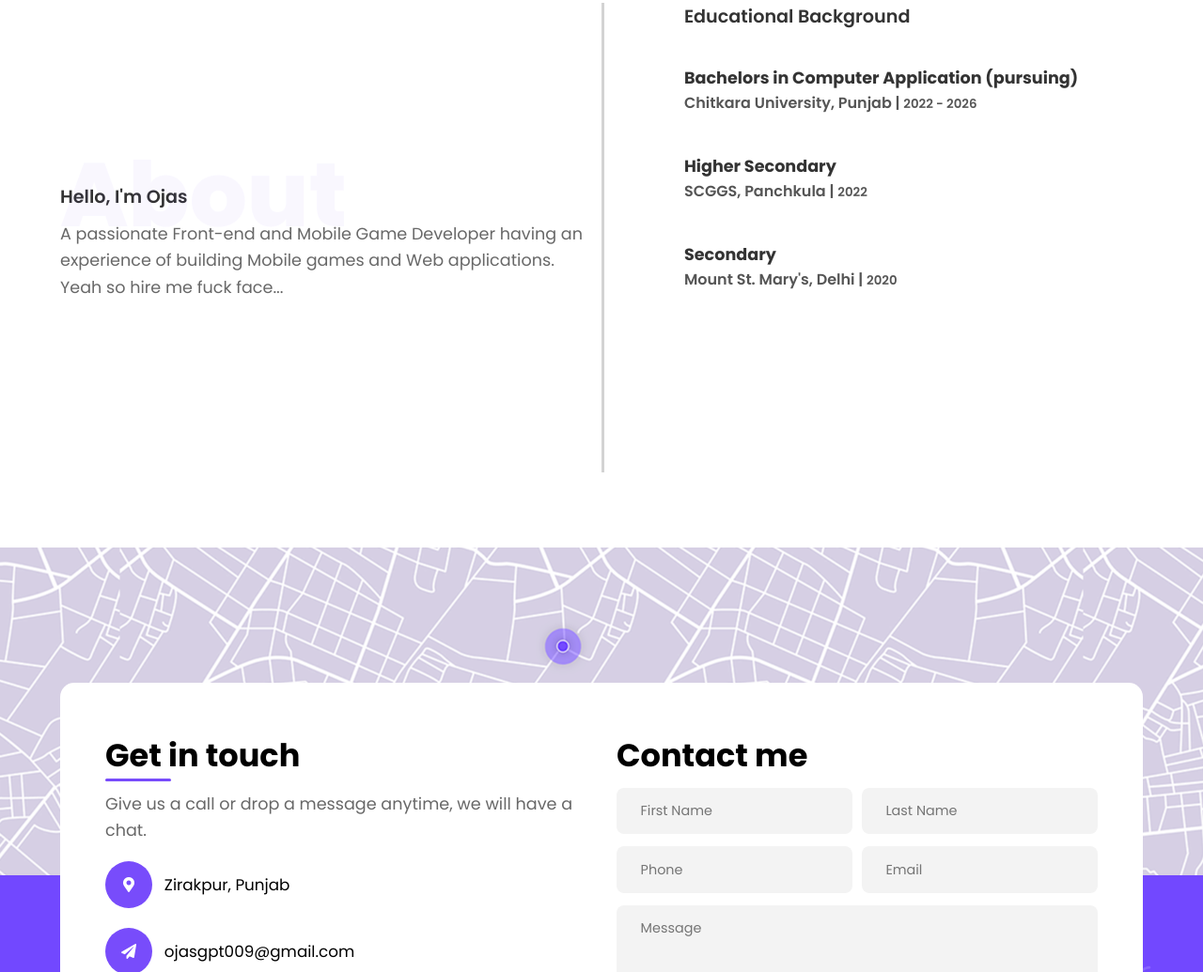
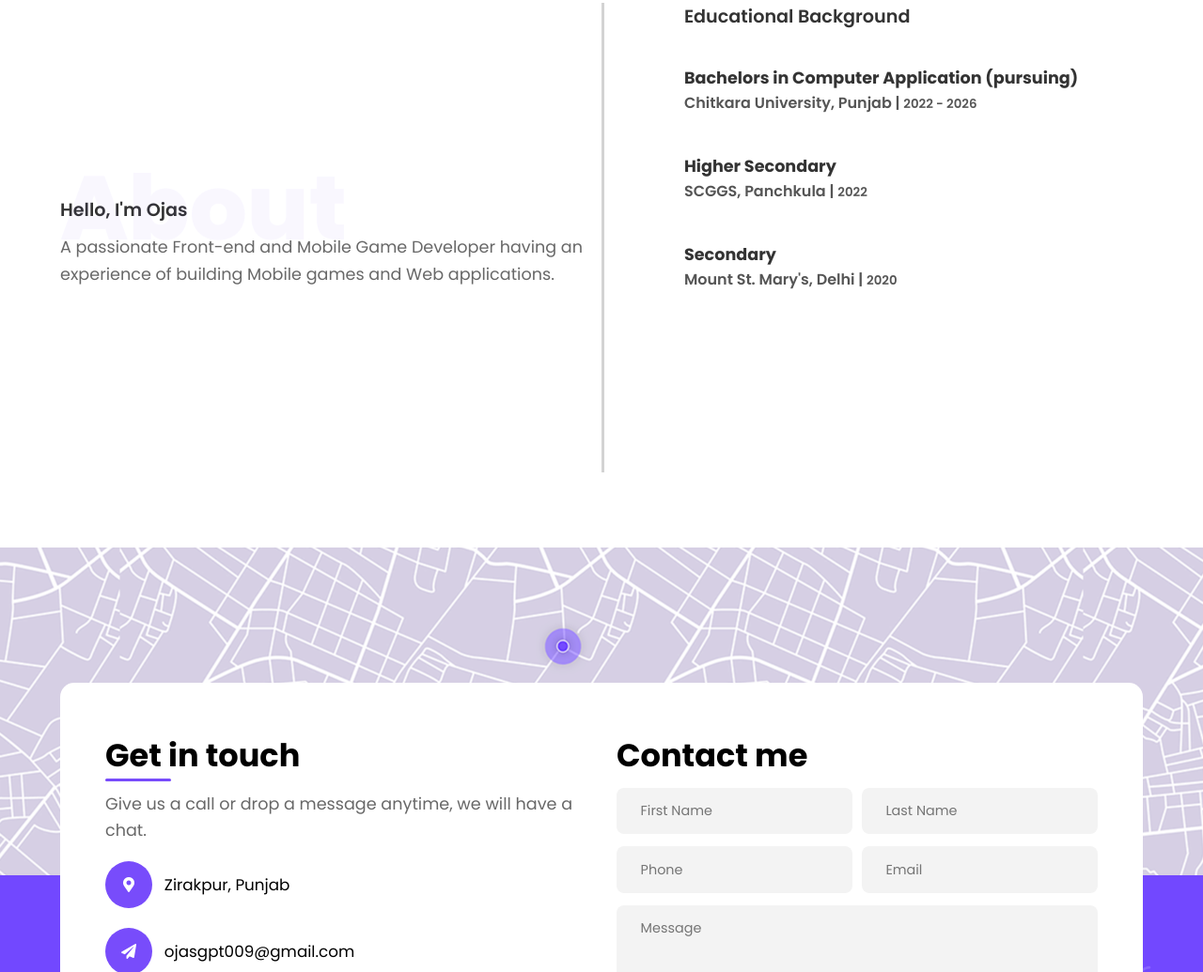
Before and after one commit to Ignoble-Immortal/FEE2AssignmentPortfolio1, a plain HTML site: page index.html in a window 1280 px wide. Shown: the part 1678-2713 px from the top of the page at 94% size. Drawn offline with nearby package versions, Linux system fonts and the light colour scheme.

Commit message:
Corrections made

```diff
--- a/index.html
+++ b/index.html
@@ -202,7 +202,6 @@
               <p class="text">
                 A passionate Front-end and Mobile Game Developer having an
                 experience of building Mobile games and Web applications.
-                Yeah so hire me fuck face...
               </p>
             </div>
             <div class="vl" style="margin-bottom: 0.5rem;">
```
